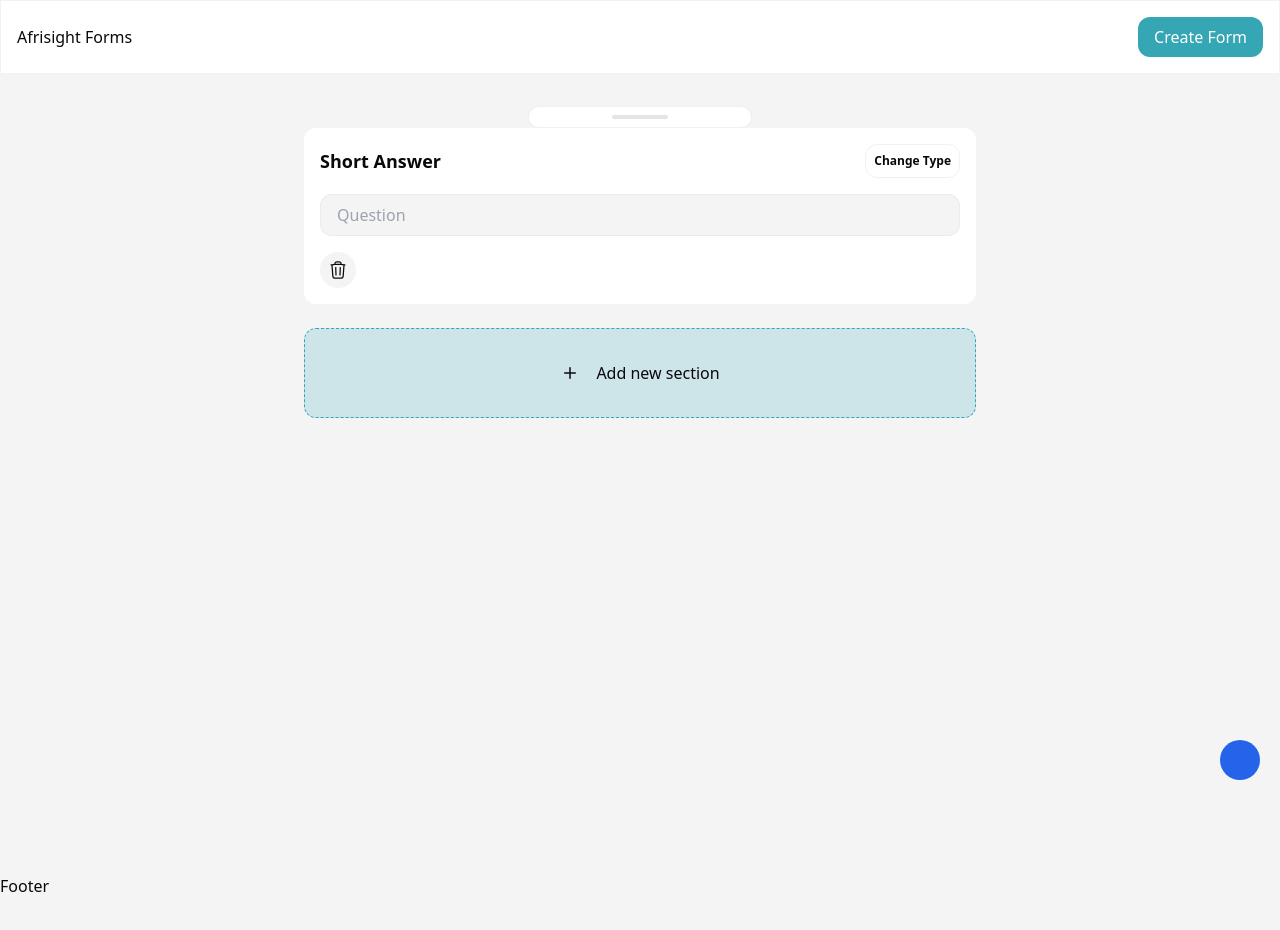
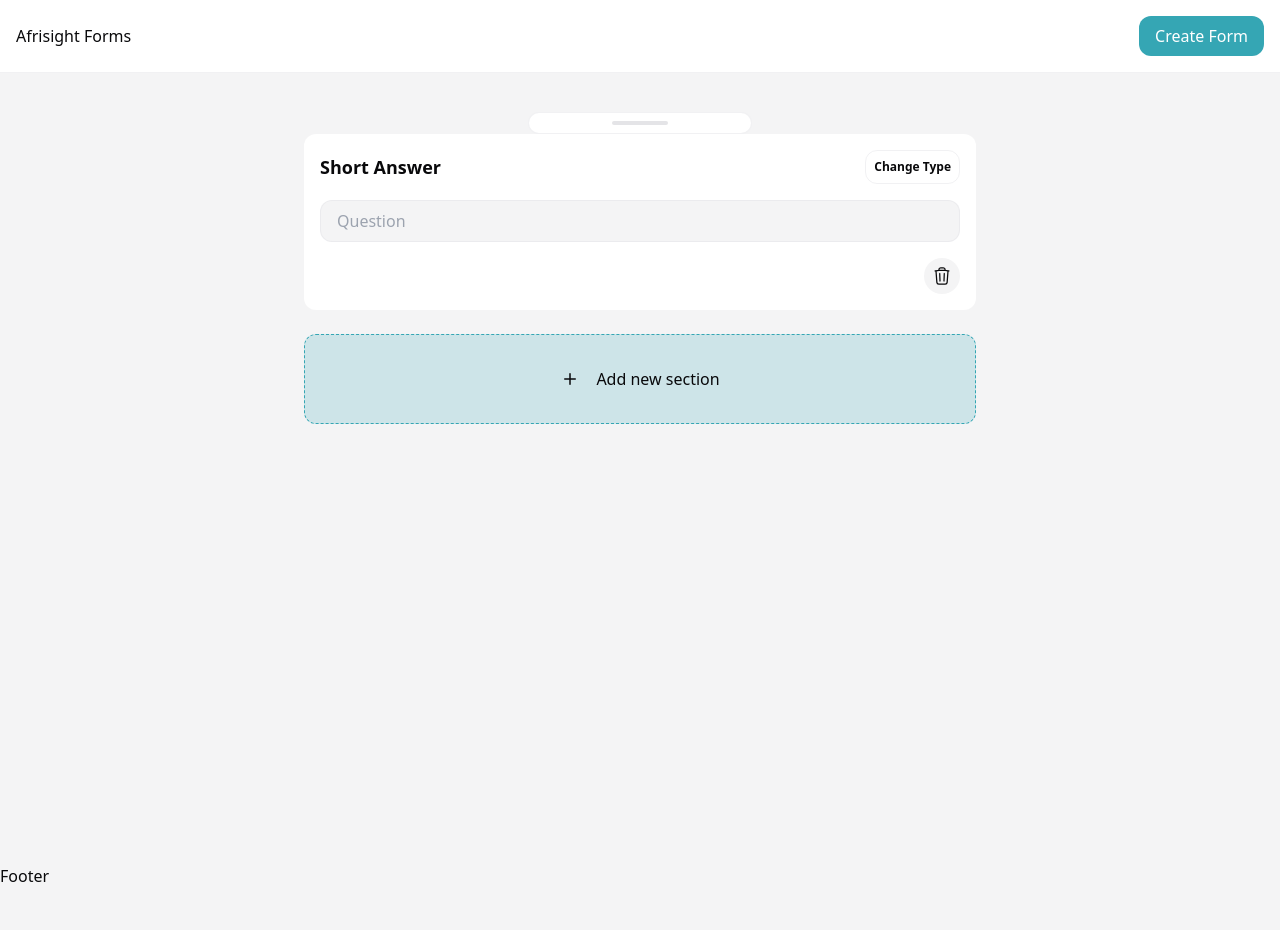
Before and after one commit to tatendabakozw/afrisight-forms, a Next.js app: page / in a window 1280 px wide. Both pictures are taken after a click on the button "Add new section". Shown: the top 930 px of the page. Built offline with nearby package versions, Linux system fonts and the light colour scheme.

Commit message:
feature: added opotions tab

```diff
--- a/src/components/field-section/FieldSection.tsx
+++ b/src/components/field-section/FieldSection.tsx
@@ -71,10 +71,10 @@ function FieldSection({
         </div>
       </div>
       <div className="w-full gap-4">{showInputArea()}</div>
-      <div className="flex flex-end w-full gap-4">
+      <div className="flex self-end w-full gap-4 flex-col">
         <button
           onClick={handleDeleteSection}
-          className="bg-zinc-100 rounded-full p-2"
+          className="bg-zinc-100 self-end rounded-full p-2"
         >
           <TrashIcon height={20} width={20} />
         </button>
--- a/src/components/navigation/Navbar.tsx
+++ b/src/components/navigation/Navbar.tsx
@@ -4,7 +4,7 @@ type Props = {};
 
 function Navbar({}: Props) {
   return (
-    <div className="flex flex-col items-center py-4 border border-zinc-200/50">
+    <div className="flex flex-col items-center py-4 border-b fixed z-50 top-0 w-full bg-white border-zinc-200/50">
       <div className="flex flex-row items-center max-w-7xl justify-between w-full mx-auto px-4">
         <p>Afrisight Forms</p>
         <div className="md:flex hidden space-x-4 flex-row items-center"></div>
--- a/src/layouts/GeneralLayout.tsx
+++ b/src/layouts/GeneralLayout.tsx
@@ -10,10 +10,9 @@ type Props = {
 
 function GeneralLayout({ children }: Props) {
   return (
-    <div className="flex flex-col">
+    <div className="flex flex-col pt-16">
       <Navbar />
-      <div className="relative flex flex-col min-h-screen">
-        <div className="fixed h-10 w-10 bg-blue-600 rounded-full bottom-5 right-5"></div>
+      <div className="relative flex flex-col min-h-screen bg-zinc-100 pt-4">
         {children}
       </div>
       <Footer />
```
